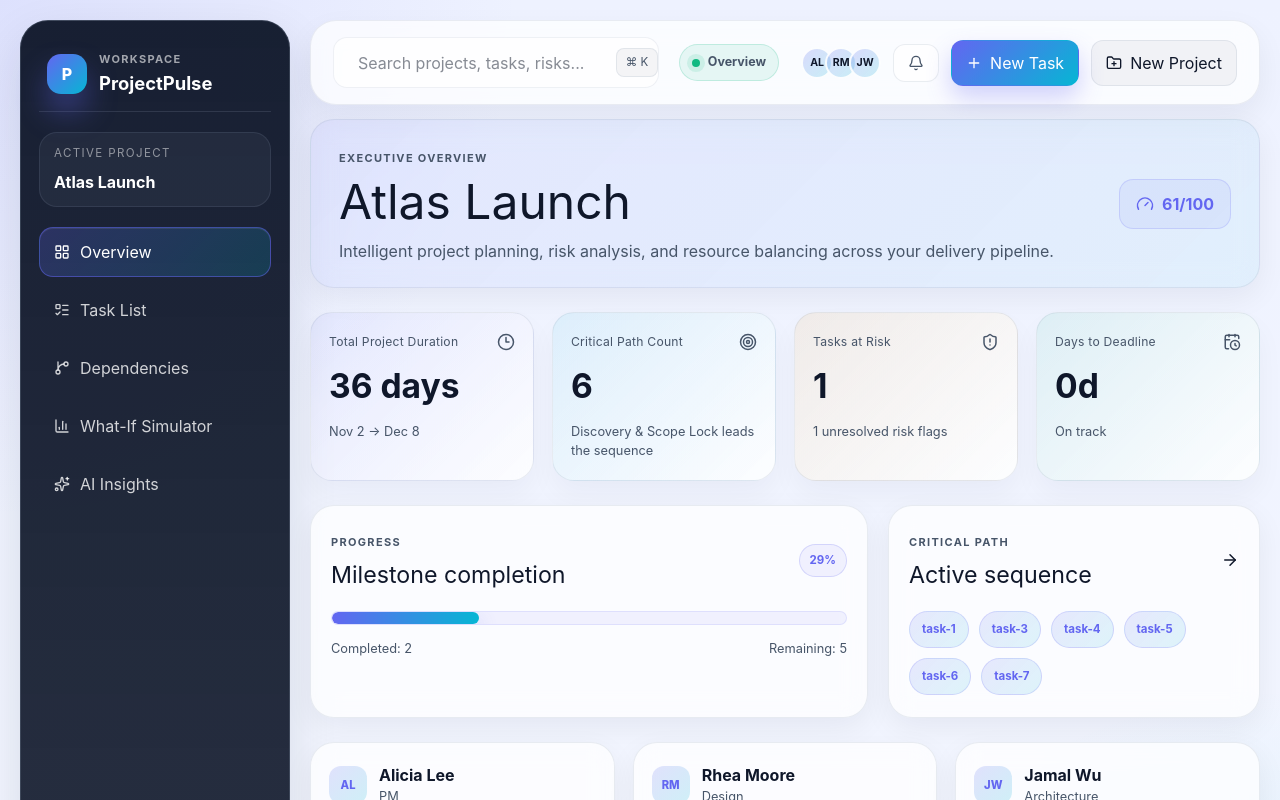
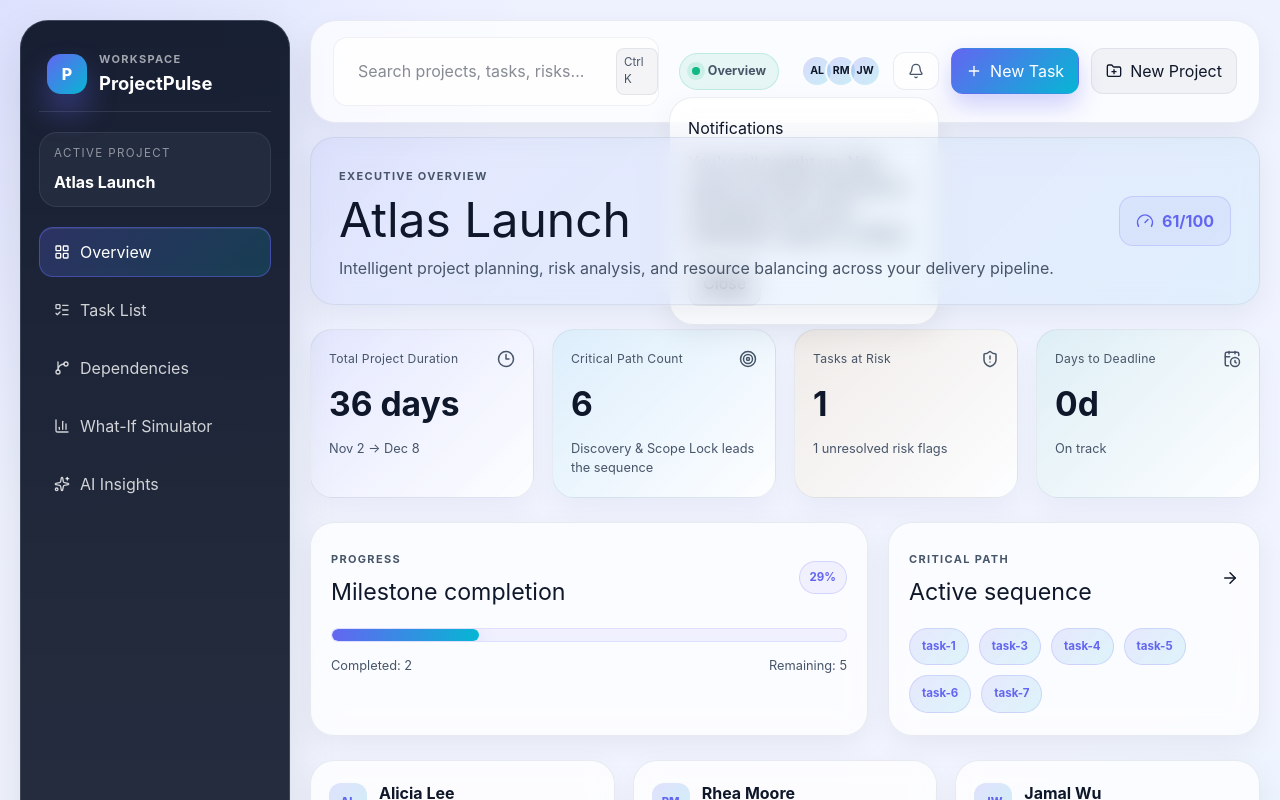
Before and after one commit to Shivansee987/Projectpulse, a React (Vite) app in the folder client/: page / in a window 1280 px wide. Both pictures are taken after a click on the button 916 px from the left and 62 px from the top of the page. Shown: the top 800 px of the page. Built offline with nearby package versions, Linux system fonts and the light colour scheme.

Commit message:
Update navbar with search and notifications

```diff
--- a/client/src/components/layout/Navbar.jsx
+++ b/client/src/components/layout/Navbar.jsx
@@ -1,18 +1,56 @@
-import { Bell, FolderPlus, Plus, Search } from "lucide-react";
 
-function Navbar({ activeTab, onTaskModalOpen, onProjectModalOpen }) {
+import { useState } from "react";
+import { Bell, FolderPlus, Plus, Search, X } from "lucide-react";
+
+function Navbar({
+  activeTab,
+  onTaskModalOpen,
+  onProjectModalOpen,
+  onSearch,
+}) {
+  const [searchText, setSearchText] = useState("");
+  const [showNotifications, setShowNotifications] = useState(false);
+
+  const handleSearch = (event) => {
+    const value = event.target.value;
+    setSearchText(value);
+    onSearch?.(value);
+  };
+
   return (
     <header className="topbar">
       <div className="topbar-search">
         <Search size={16} />
-        <input type="text" placeholder="Search projects, tasks, risks..." />
-        <span className="shortcut">⌘ K</span>
+        <input
+          type="text"
+          placeholder="Search projects, tasks, risks..."
+          value={searchText}
+          onChange={handleSearch}
+        />
+
+        {searchText && (
+          <button
+            type="button"
+            className="ghost-button"
+            onClick={() => {
+              setSearchText("");
+              onSearch?.("");
+            }}
+            aria-label="Clear search"
+          >
+            <X size={15} />
+          </button>
+        )}
+
+        <span className="shortcut">Ctrl K</span>
       </div>
 
       <div className="topbar-actions">
         <div className="project-status-badge">
           <span className="dot" />
-          {activeTab === "overview" ? "Overview" : activeTab.replace("-", " ")}
+          {activeTab === "overview"
+            ? "Overview"
+            : activeTab.replace("-", " ")}
         </div>
 
         <div className="avatar-stack">
@@ -21,16 +59,60 @@ function Navbar({ activeTab, onTaskModalOpen, onProjectModalOpen }) {
           <span>JW</span>
         </div>
 
-        <button type="button" className="ghost-button">
-          <Bell size={16} />
-        </button>
+        <div style={{ position: "relative" }}>
+          <button
+            type="button"
+            className="ghost-button"
+            onClick={() => setShowNotifications((current) => !current)}
+            aria-label="Notifications"
+            title="Notifications"
+          >
+            <Bell size={16} />
+          </button>
 
-        <button type="button" className="primary-button" onClick={onTaskModalOpen}>
+          {showNotifications && (
+            <div
+              className="glass-panel"
+              style={{
+                position: "absolute",
+                top: "45px",
+                right: 0,
+                width: "270px",
+                padding: "18px",
+                zIndex: 1000,
+              }}
+            >
+              <h3>Notifications</h3>
+              <p className="subtitle" style={{ marginTop: "10px" }}>
+                You're all caught up. New project and task notifications
+                will appear here when notification support is added.
+              </p>
+              <button
+                type="button"
+                className="secondary-button"
+                style={{ marginTop: "14px" }}
+                onClick={() => setShowNotifications(false)}
+              >
+                Close
+              </button>
+            </div>
+          )}
+        </div>
+
+        <button
+          type="button"
+          className="primary-button"
+          onClick={onTaskModalOpen}
+        >
           <Plus size={16} />
           New Task
         </button>
 
-        <button type="button" className="secondary-button" onClick={onProjectModalOpen}>
+        <button
+          type="button"
+          className="secondary-button"
+          onClick={onProjectModalOpen}
+        >
           <FolderPlus size={16} />
           New Project
         </button>
```
